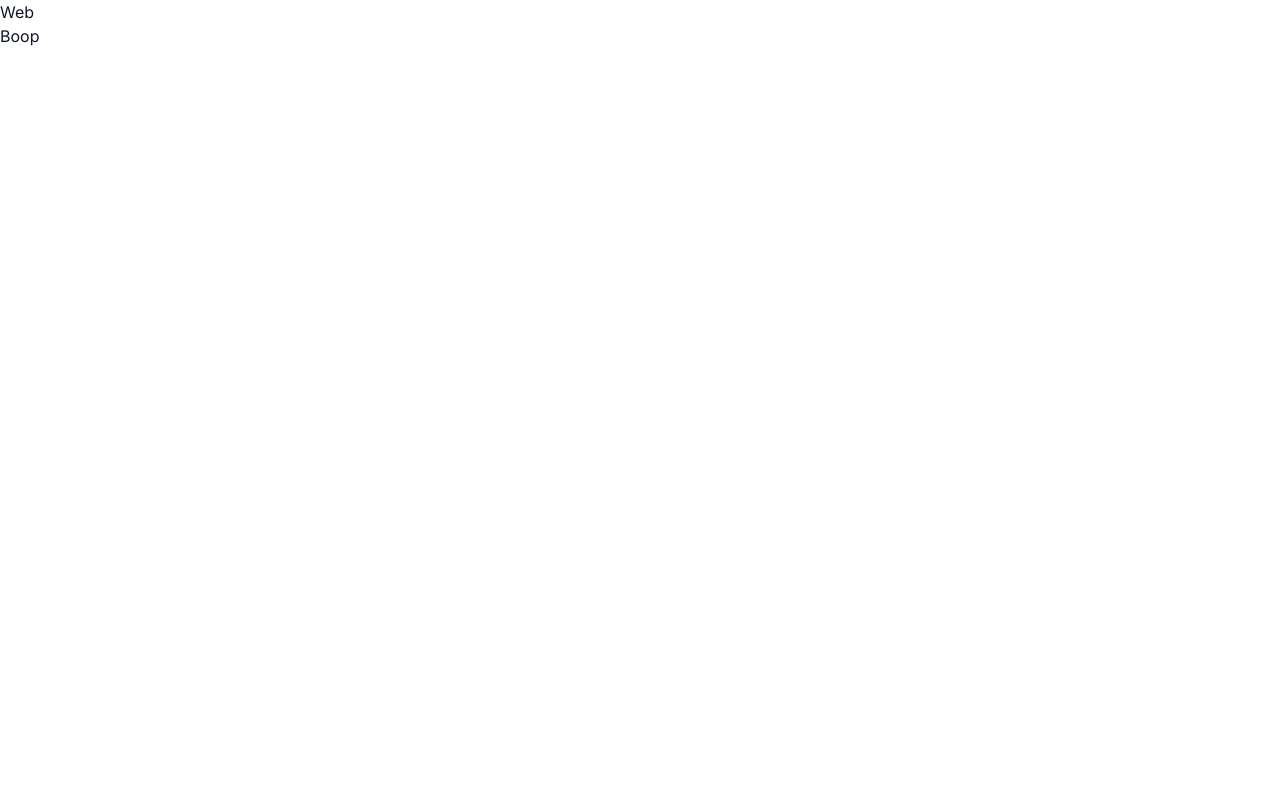
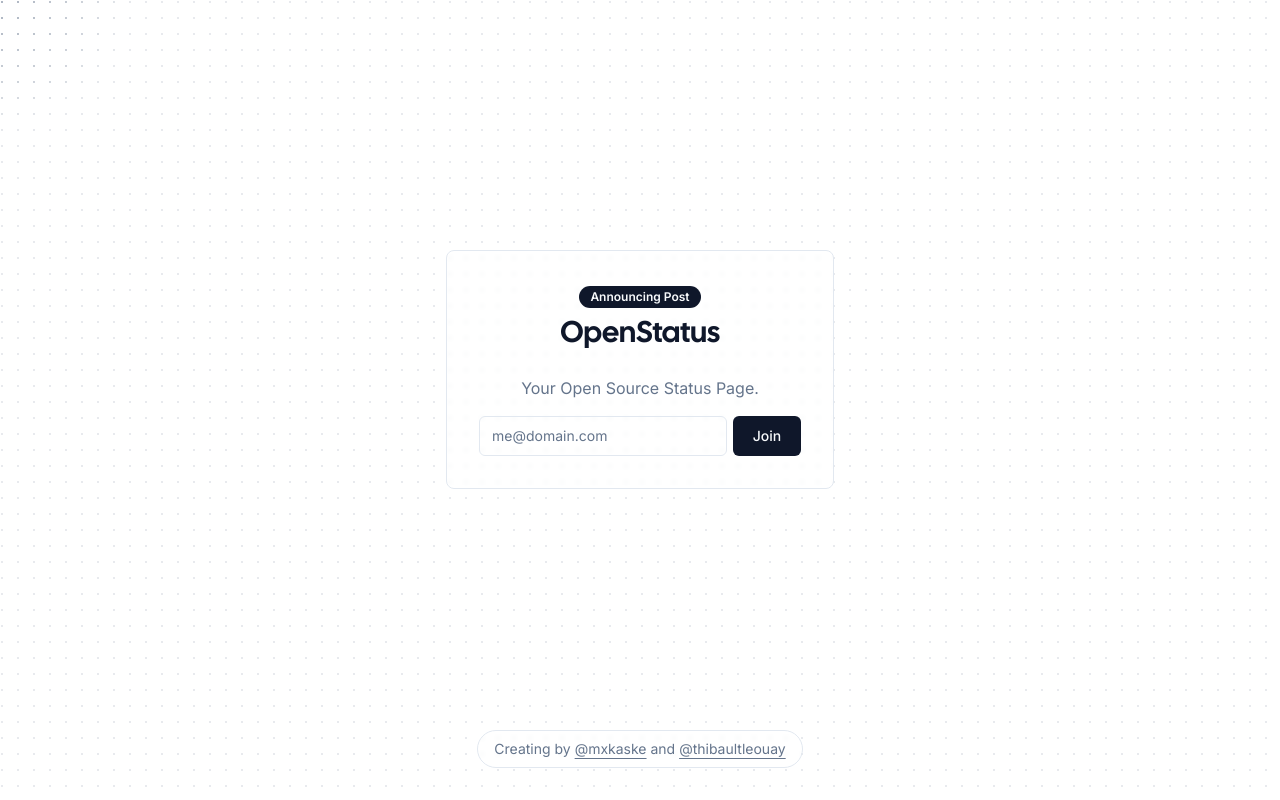
Before and after one commit to kaiserkernel/nextjs-gem-openstatus, a Next.js app in the folder apps/web/: page / in a window 1280 px wide. Built offline with nearby package versions, Linux system fonts and the light colour scheme.

Commit message:
wip: landing page design

```diff
--- a/apps/web/next.config.mjs
+++ b/apps/web/next.config.mjs
@@ -4,6 +4,9 @@
 const nextConfig = {
   reactStrictMode: true,
   transpilePackages: ["ui"],
+  experimental: {
+    serverActions: true,
+  },
 };
 
 export default nextConfig;
--- a/apps/web/package.json
+++ b/apps/web/package.json
@@ -15,6 +15,7 @@
     "class-variance-authority": "^0.6.0",
     "clsx": "^1.2.1",
     "lucide-react": "^0.244.0",
+    "next-plausible": "3.7.2",
     "next": "13.4.6",
     "react": "18.2.0",
     "react-dom": "18.2.0",
--- /dev/null
+++ b/apps/web/src/app/action.ts
@@ -0,0 +1,18 @@
+"use server";
+
+export async function waitlist(data: FormData) {
+  const email = data.get("email");
+  if (email) {
+    await wait(3000);
+    // TODO: save email to Highstorm
+  }
+  return;
+}
+
+const wait = (ms: number): Promise<void> => {
+  return new Promise((resolve) => {
+    setTimeout(() => {
+      resolve();
+    }, ms);
+  });
+};
--- /dev/null
+++ b/apps/web/src/app/components/background.tsx
@@ -0,0 +1,58 @@
+"use client";
+import React from "react";
+
+export default function Background({
+  children,
+}: {
+  children: React.ReactNode;
+}) {
+  React.useEffect(() => {
+    function mouseMoveEvent(e: MouseEvent) {
+      const body = document.body;
+
+      const targetX = e.clientX;
+      const targetY = e.clientY;
+
+      body.style.setProperty("--x", `${targetX}px`);
+      body.style.setProperty("--y", `${targetY}px`);
+    }
+
+    document.addEventListener("mousemove", mouseMoveEvent);
+    return () => document.removeEventListener("mousemove", mouseMoveEvent);
+  }, []);
+
+  return (
+    <>
+      <div className="absolute inset-0 z-[-1]">
+        <div className="absolute inset-0 z-[-1] bg-muted-foreground/20" />
+        <div
+          className="absolute z-[-1] h-56 w-56 rounded-full -translate-y-1/2 -translate-x-1/2 bg-gradient-radial from-muted-foreground/70 from-0% to-transparent to-90% blur-md"
+          style={{ left: "var(--x)", top: "var(--y)" }}
+        />
+        <svg xmlns="http://www.w3.org/2000/svg" width="100%" height="100%">
+          <defs>
+            <pattern
+              id="dotted-pattern"
+              width="16"
+              height="16"
+              patternUnits="userSpaceOnUse"
+            >
+              <circle cx="2" cy="2" r="1" fill="black" />
+            </pattern>
+            <mask id="dots-mask">
+              <rect width="100%" height="100%" fill="white" />
+              <rect width="100%" height="100%" fill="url(#dotted-pattern)" />
+            </mask>
+          </defs>
+          <rect
+            width="100%"
+            height="100%"
+            fill="hsl(var(--background))"
+            mask="url(#dots-mask)"
+          />
+        </svg>
+      </div>
+      {children}
+    </>
+  );
+}
--- /dev/null
+++ b/apps/web/src/app/components/submit-button.tsx
@@ -0,0 +1,25 @@
+"use client";
+
+import { Button } from "@/components/ui/button";
+import { experimental_useFormStatus as useFormStatus } from "react-dom";
+
+export function SubmitButton() {
+  const { pending } = useFormStatus();
+  return (
+    <Button
+      type="submit"
+      disabled={pending}
+      className="w-20 disabled:opacity-100"
+    >
+      {pending ? (
+        <div className="flex items-center justify-center gap-1">
+          <div className="h-1 w-1 animate-pulse direction-alternate duration-700 rounded-full bg-primary-foreground" />
+          <div className="h-1 w-1 animate-pulse direction-alternate duration-700 delay-150 rounded-full bg-primary-foreground" />
+          <div className="h-1 w-1 animate-pulse direction-alternate duration-700 delay-300 rounded-full bg-primary-foreground" />
+        </div>
+      ) : (
+        "Join"
+      )}
+    </Button>
+  );
+}
--- a/apps/web/src/app/layout.tsx
+++ b/apps/web/src/app/layout.tsx
@@ -2,6 +2,9 @@
 import { ClerkProvider } from "@clerk/nextjs";
 import { Inter } from "next/font/google";
 import LocalFont from "next/font/local";
+
+import PlausibleProvider from "next-plausible";
+import Background from "./components/background";
 
 const inter = Inter({ subsets: ["latin"] });
 
@@ -16,10 +19,14 @@
   children: React.ReactNode;
 }) {
   return (
-    <ClerkProvider>
-      <html lang="en">
-        <body className={`${inter.className} ${calSans.variable}`}>{children}</body>
-      </html>
-    </ClerkProvider>
+    <html lang="en">
+      <ClerkProvider>
+        <PlausibleProvider domain="openstatus.dev">
+          <body className={`${inter.className} ${calSans.variable}`}>
+            <Background>{children}</Background>
+          </body>
+        </PlausibleProvider>
+      </ClerkProvider>
+    </html>
   );
 }
--- a/apps/web/src/app/page.tsx
+++ b/apps/web/src/app/page.tsx
@@ -1,10 +1,54 @@
-import { Button, Header } from "ui";
+import { Badge } from "@/components/ui/badge";
+import { Input } from "@/components/ui/input";
+import { waitlist } from "./action";
+import { SubmitButton } from "./components/submit-button";
 
 export default function Page() {
   return (
-    <>
-      <Header text="Web" />
-      <Button />
-    </>
+    <main className="min-h-screen w-full flex flex-col p-4 md:p-8 space-y-6">
+      <div className="flex-1 flex flex-col justify-center">
+        <div className="mx-auto max-w-xl text-center">
+          <div className="rounded-lg border border-border backdrop-blur-[2px] p-8">
+            <Badge>Announcing Post</Badge>
+            <h1 className="text-3xl text-foreground font-cal mb-6 mt-2">
+              OpenStatus
+            </h1>
+            <p className="text-muted-foreground mb-4">
+              Your Open Source Status Page.
+            </p>
+            <form action={waitlist} className="flex gap-1.5">
+              <Input
+                id="email"
+                name="email"
+                type="email"
+                placeholder="me@domain.com"
+                required
+              />
+              <SubmitButton />
+            </form>
+          </div>
+        </div>
+      </div>
+      <footer className="text-center text-sm text-muted-foreground mx-auto rounded-full px-4 py-2 border border-border backdrop-blur-[2px]">
+        Creating by{" "}
+        <a
+          href="https://twitter.com/mxkaske"
+          target="_blank"
+          rel="noreferrer"
+          className="underline underline-offset-4 hover:no-underline"
+        >
+          @mxkaske
+        </a>{" "}
+        and{" "}
+        <a
+          href="https://twitter.com/thibaultleouay"
+          target="_blank"
+          rel="noreferrer"
+          className="underline underline-offset-4 hover:no-underline"
+        >
+          @thibaultleouay
+        </a>
+      </footer>
+    </main>
   );
 }
--- a/apps/web/tailwind.config.ts
+++ b/apps/web/tailwind.config.ts
@@ -13,6 +13,10 @@
       },
     },
     extend: {
+      // REMINDER: added for background.tsx
+      backgroundImage: {
+        "gradient-radial": "radial-gradient(var(--tw-gradient-stops))",
+      },
       colors: {
         border: "hsl(var(--border))",
         input: "hsl(var(--input))",
```
Also changed, not shown: 1 other file (tests, documents, lock files or other folders).
